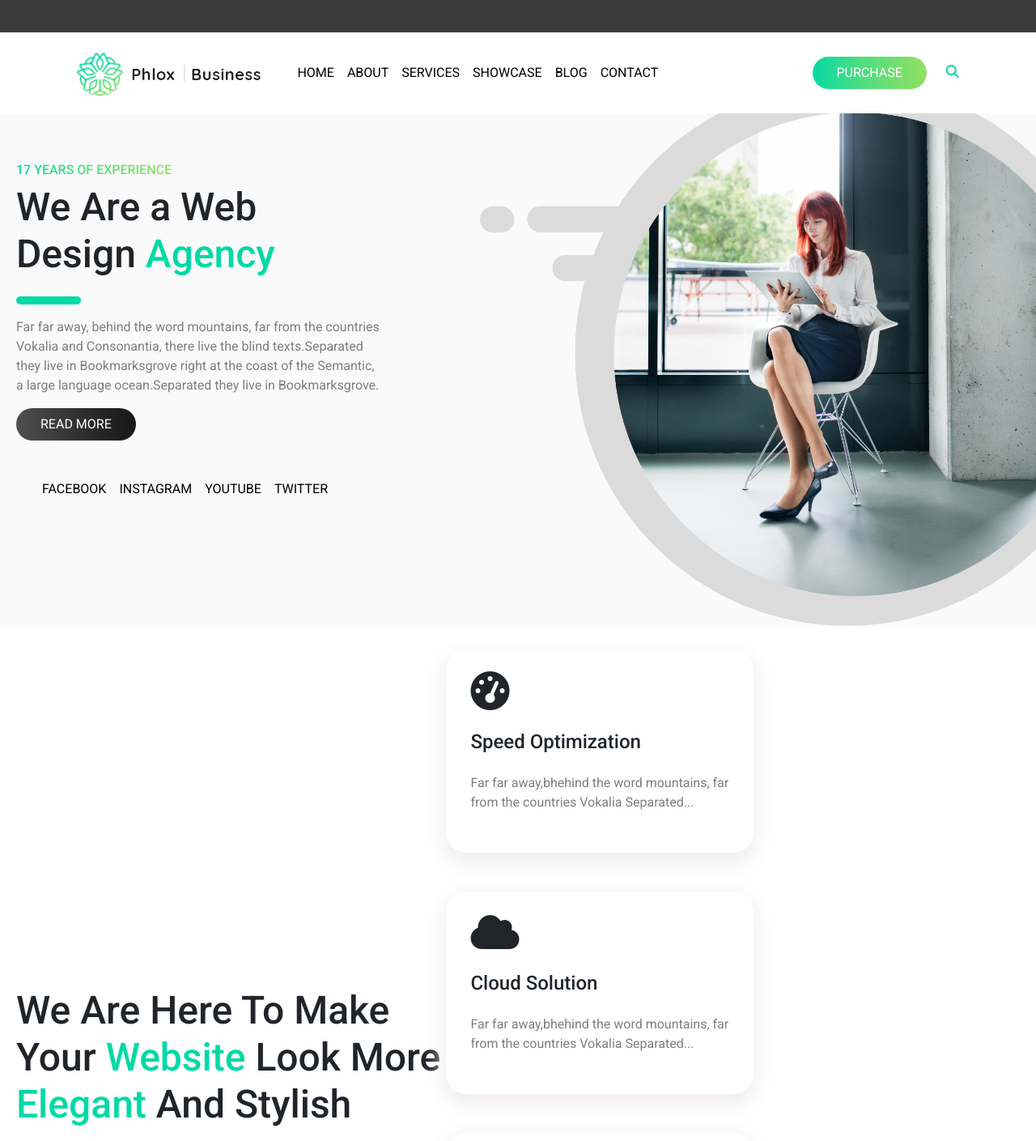
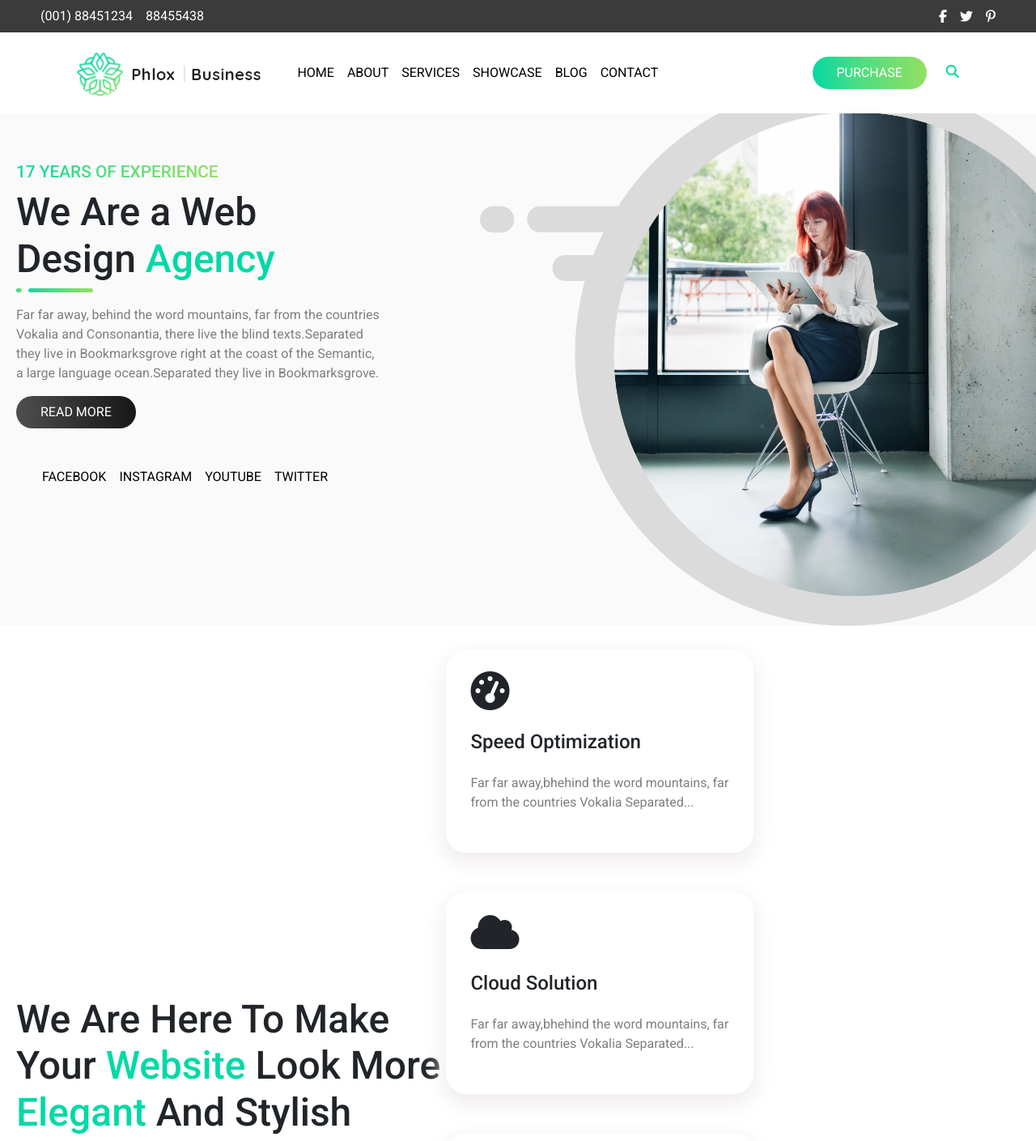
Before and after one commit to sisdream/proj-html-vuejs, a Vue app: page / in a window 1280 px wide. Shown: the top 1409 px of the page at 81% size. Built offline with nearby package versions, Linux system fonts and the light colour scheme.

Commit message:
fix: layout

```diff
--- a/src/components/AppFooter.vue
+++ b/src/components/AppFooter.vue
@@ -32,6 +32,10 @@ export default {
             </div>
             <div class="col">
                 <h4>QUICK LINKS</h4>
+                <div class="d-flex gap-2">
+                    <span class="point"></span>
+                    <hr class="line">
+                </div>
                 <ul class="p-0 d-flex flex-column">
                     <li v-for="link in links">
                         <a href="#">{{ link }}</a>
@@ -40,6 +44,10 @@ export default {
             </div>
             <div class="col">
                 <h4>CONTACT</h4>
+                <div class="d-flex gap-2">
+                    <span class="point"></span>
+                    <hr class="line">
+                </div>
                 <ul class="p-0 d-flex flex-column">
                     <li>
                         Patricia C. Amedee 4401 Waldeck Street
@@ -51,6 +59,10 @@ export default {
             </div>
             <div class="col">
                 <h4>LOCATION ON MAP</h4>
+                <div class="d-flex gap-2">
+                    <span class="point"></span>
+                    <hr class="line">
+                </div>
                 <div class="map">
                     <img src="/images/map.png" alt="map">
                 </div>
@@ -62,6 +74,14 @@ export default {
             <i class="fa-regular fa-copyright"></i>
             2020 PHLOXBUSINESS THEME
         </p>
+        <div class="d-flex gap-3 align-items-center">
+            <span class="arrow">
+                <i class="fa-solid fa-arrow-up"></i>
+            </span>
+            <span class="comment">
+                <i class="fa-regular fa-comment"></i>
+            </span>
+        </div>
     </section>
 </footer>
 </template>
@@ -83,5 +103,27 @@ export default {
     display: flex;
     justify-content: space-between;
     align-items: center;
+    padding: 0 50px;
+}
+
+.arrow{
+    display: flex;
+    align-items: center;
+    justify-content: center;
+    width: 30px;
+    height: 30px;
+    border-radius: 50%;
+    background-color: #fff;
+    color: #7e7e7e;
+}
+
+.comment{
+    display: flex;
+    align-items: center;
+    justify-content: center;
+    width: 50px;
+    height: 50px;
+    border-radius: 50%;
+    background-color: #527ceb;
 }
 </style>
--- a/src/components/AppHeader.vue
+++ b/src/components/AppHeader.vue
@@ -24,7 +24,17 @@
 <template>
  <header>
     <section class="header-fixed">
-        <div class="banda-recapiti"></div>
+        <div class="banda-recapiti">
+            <div>
+                <span>(001) 88451234</span>
+                <span class="ms-3">88455438</span>
+            </div>
+            <div class="d-flex gap-3">
+                <i class="fa-brands fa-facebook-f"></i>
+                <i class="fa-brands fa-twitter"></i>
+                <i class="fa-brands fa-pinterest-p"></i>
+            </div>
+        </div>
         <div class="banda-dinamica">
             <div class="logo">
                 <img src="/images/cropped-Group-39-2x.png" alt="logo">
@@ -44,7 +54,10 @@
         <div class="left">
             <h6>17 YEARS OF EXPERIENCE</h6>
             <h2>We Are a Web Design <span class="coloring-text">Agency</span></h2>
-            <hr class="line">
+            <div class="d-flex gap-2">
+                <span class="point"></span>
+                <hr class="line">
+            </div>
             <p>
                 Far far away, behind the word mountains, far from the countries Vokalia and Consonantia,
                 there live the blind texts.Separated they live in Bookmarksgrove right at the coast of the
@@ -77,8 +90,13 @@
 }
 
 .banda-recapiti{
+    display: flex;
+    padding: 0 50px;
+    justify-content: space-between;
+    align-items: center;
     height: 40px;
     background-color: #3b3b3b;
+    color: #fff;
 }
 
 .banda-dinamica{
@@ -104,7 +122,7 @@ h6{
     background: linear-gradient(90deg, rgba(6,217,163,1) 0%, rgba(79,221,129,1) 43%, rgba(147,224,97,1) 100%);
     -webkit-background-clip: text;
     -webkit-text-fill-color: transparent;
-    font-size: 300;
+    font-size: 1.3rem;
 }
 
 .left{
--- a/src/components/AppMain.vue
+++ b/src/components/AppMain.vue
@@ -6,7 +6,10 @@
     <section class="website">
         <div class="website-left">
             <h2>We Are Here To Make Your <span class="coloring-text">Website</span> Look More <span class="coloring-text">Elegant</span> And Stylish</h2>
-            <hr class="line">
+            <div class="d-flex gap-2">
+                <span class="point"></span>
+                <hr class="line">
+            </div>
             <button type="button" class="btn mt-5 btn-grad btn-outline-success">VIEW ALL</button>
         </div>
 
@@ -57,7 +60,10 @@
 
         <div class="mission-right">
             <h2>Learn more about our <span class="coloring-text">missions</span></h2>
-            <hr class="line">
+            <div class="d-flex gap-2">
+                <span class="point"></span>
+                <hr class="line">
+            </div>
             <p>
                 Far far away, behind the word mountains, far from the countries Vokalia and Consonantia,
                 there live the blind texts.Separated they live in Bookmarksgrove right at the coast of the
@@ -70,7 +76,17 @@
     </section>
     <section class="project">
         <div class="project-top">
-            <h2>Our recent <span class="coloring-text">web designs</span> &#38; some examples of past <span class="coloring-text">projects</span></h2>
+            <div>
+                <div class="d-flex gap-2">
+                    <span class="point"></span>
+                    <hr class="line">
+                </div>
+                <h2>Our recent <span class="coloring-text">web designs</span> &#38; some examples of past <span class="coloring-text">projects</span></h2>
+                <div class="d-flex gap-2">
+                    <span class="point"></span>
+                    <hr class="line">
+                </div>
+            </div>
             <p class="pro-p">
                 Far far away, behind the word mountains, far from the countries Vokalia and Consonantia,
                 there live the blind texts.Separated they live in Bookmarksgrove right at the coast of the
@@ -127,6 +143,10 @@
     </section>
     <section class="blog">
         <h2 class="text-center pt-5">Latest News &#38; Our <span class="coloring-text">Blog</span></h2>
+        <div class="d-flex gap-2">
+            <span class="point"></span>
+            <hr class="line">
+        </div>
         <div class="card-container">
             <div class="card blog-card">
                 <img src="/images/serious-businesswoman-with-documents-talking-on-P9Q6LX6-1024.jpg" alt="donna al telefono">
--- a/src/styles/genetal.scss
+++ b/src/styles/genetal.scss
@@ -73,9 +73,20 @@ a{
     color: #00d9a6;
 }
 
+.point{
+    width: 7px;
+    height: 5px;
+    border-radius: 5px;
+    opacity: 1;
+    background: linear-gradient(90deg, rgba(6,217,163,1) 0%, rgba(79,221,129,1) 43%, rgba(147,224,97,1) 100%);
+}
+
 .line{
+    margin-top: 0;
+    border: 0;
     border-radius: 5px;
     width: 5rem;
     opacity: 1;
-    border: 5px solid #00d9a6;
+    background: linear-gradient(90deg, rgba(6,217,163,1) 0%, rgba(79,221,129,1) 43%, rgba(147,224,97,1) 100%);
+    height: 5px;
 }
```
